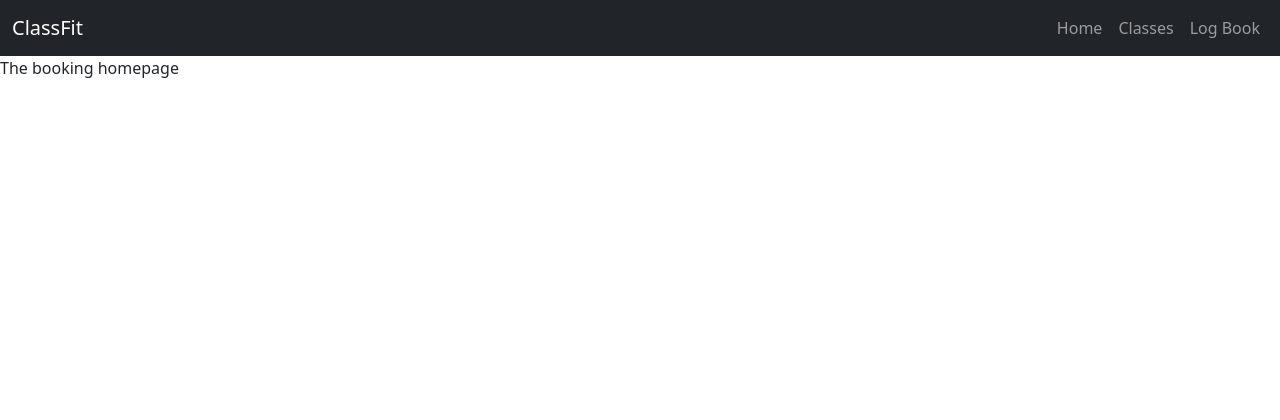
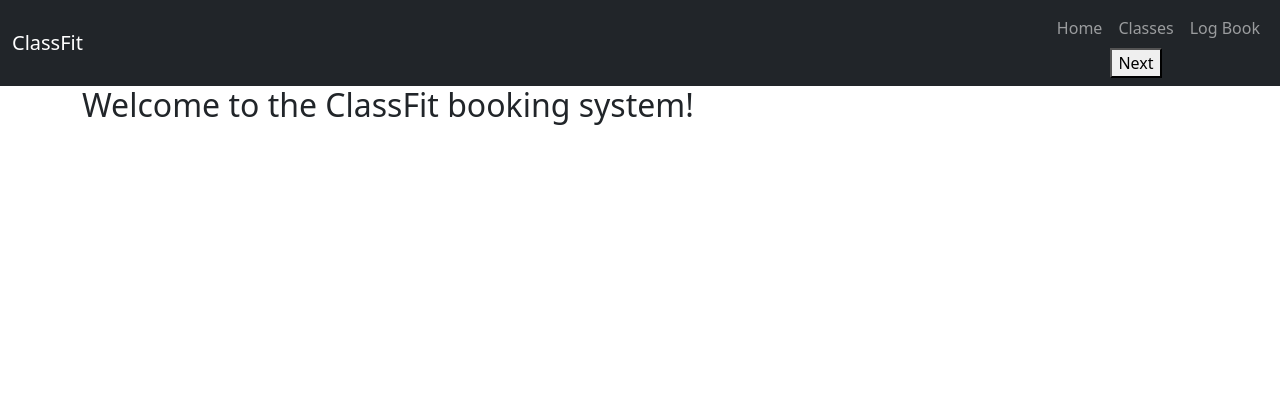
Before and after one commit to judewoolls/ClassFit, a Django app: page /booking/ in a window 1280 px wide. Shown: the top 420 px of the page. Run offline with Django 4.2, Linux system fonts and the light colour scheme.

Commit message:
add link in baase.html still needs work

```diff
--- a/booking/templates/booking/booking_home.html
+++ b/booking/templates/booking/booking_home.html
@@ -5,6 +5,10 @@
 
 {% block content %}
 
-<p>The booking homepage</p>
+<div class="container">
+    <div class="row">
+        <h2>Welcome to the ClassFit booking system!</h2>
+    </div>
+</div>
 
 {% endblock %}
--- a/static/scripts/script.js
+++ b/static/scripts/script.js
@@ -13,3 +13,12 @@ function navigateTo(rawDate) {
     console.log("Navigating to:", formattedDate);
     window.location.href = `/booking/${formattedDate}/`;
 }
+
+function navigateToCurrentDate() {
+    const d = new Date();
+    const year = d.getFullYear();
+    const month = String(d.getMonth() + 1).padStart(2, '0'); // Months are zero-based
+    const day = String(d.getDate()).padStart(2, '0');
+    const formattedDate = `${year}-${month}-${day}`;
+    window.location.href = `/booking/${formattedDate}/`;
+}
--- a/templates/base.html
+++ b/templates/base.html
@@ -30,7 +30,8 @@
                         <a class="nav-link" href="#">Home</a>
                     </li>
                     <li class="nav-item">
-                        <a class="nav-link" href="#">Classes</a>
+                        <a class="nav-link"  onclick="navigateToCurrentDate()">Classes</a>
+                        <button onclick="navigateTo('{{ next_date }}')">Next</button>
                     </li>
                     <li class="nav-item">
                         <a class="nav-link" href="#">Log Book</a>
```
Also changed, not shown: 1 other file.
